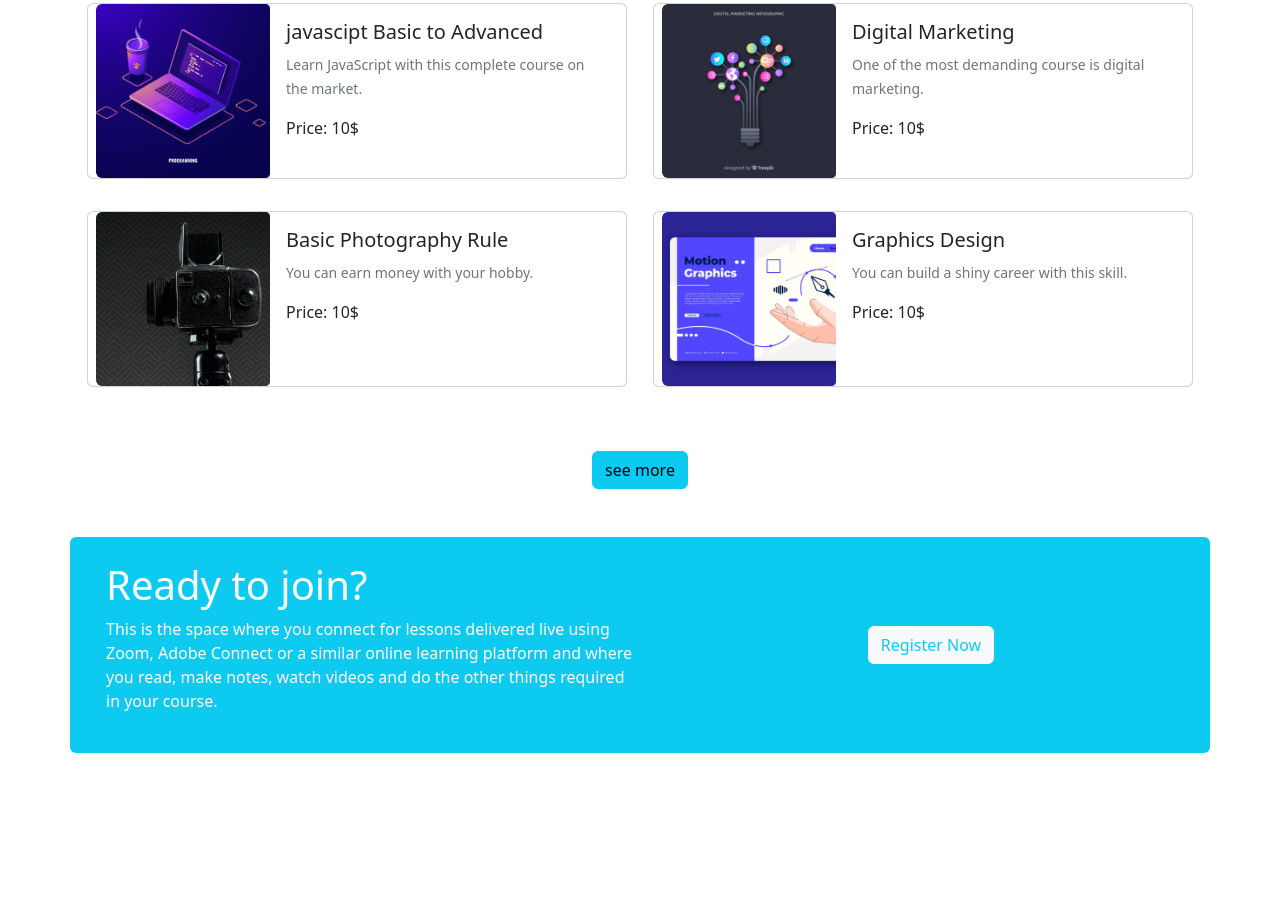
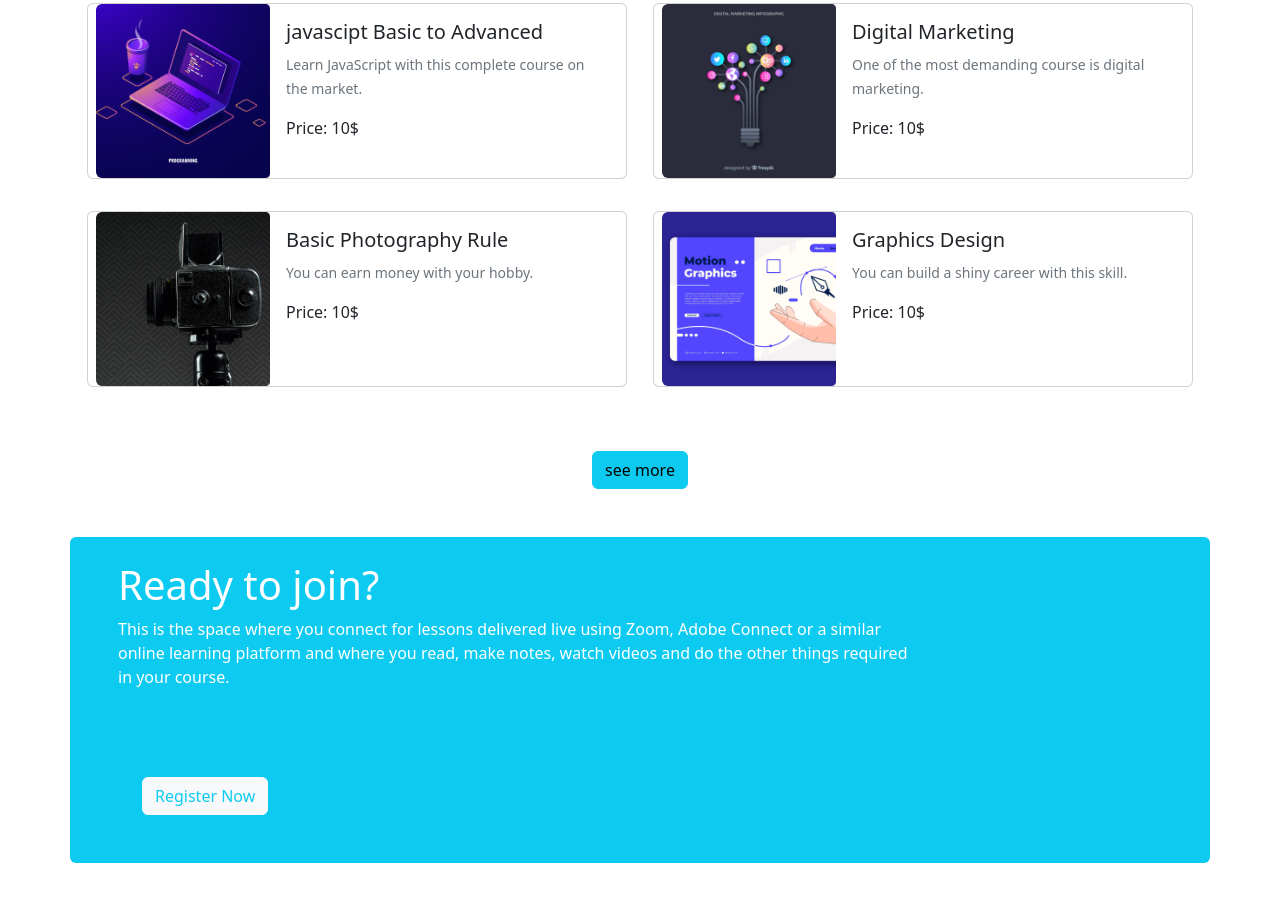
Before and after one commit to ShahNawajFahim/pro-edu, a plain HTML site: page index.html in a window 1280 px wide. Shown: the part 1270-2171 px from the top of the page. Before the commit the page ends 2071 px from the top, so only its background shows below. Drawn offline with nearby package versions, Linux system fonts and the light colour scheme.

Commit message:
join-reposive

```diff
--- a/index.html
+++ b/index.html
@@ -209,15 +209,16 @@
             </div>
         </section>
         <!-- ready to join div start -->
-        <section class="container d-flex bg-info mt-5 mb-5 rounded">
-            <div class="w-50 text-white m-4">
+        <section class="container bg-info rounded ">
+            <div class="container row mt-5 mb-5">
+                <div class="text-white m-4 col-lg-9 col-md-12 col-12">
                     <h1>Ready to join?</h1>
-                <p>This is the space where you connect for lessons delivered live using Zoom, Adobe Connect or a similar
-                    online learning platform and where you read, make notes, watch videos and do the other things
-                    required in your course.</p>
+                    <p>This is the space where you connect for lessons delivered live using Zoom, Adobe Connect or a
+                        similar online learning platform and where you read, make notes, watch videos and do the
+                        other things required in your course.</p>
 
                 </div>
-            <div class=" w-50 text-center my-auto">
+                <div class="col-lg-2 col-md-12 col-12 mb-5 ms-5 mt-5">
 
                     <button type="button" class="btn btn-light text-info " data-bs-toggle="modal"
                         data-bs-target="#exampleModal">Register Now</button>
@@ -247,7 +248,8 @@
                                     </form>
                                 </div>
                                 <div class="modal-footer">
-                                <button type="button" class="btn btn-secondary" data-bs-dismiss="modal">Cancel</button>
+                                    <button type="button" class="btn btn-secondary"
+                                        data-bs-dismiss="modal">Cancel</button>
                                     <button type="button" class="btn btn-primary">Confirm</button>
                                 </div>
                             </div>
@@ -255,8 +257,10 @@
                     </div>
                     <!-- modal end -->
                 </div>
+            </div>
         </section>
         <!-- ready to join div end -->
+
     </main>
     <script src="https://cdn.jsdelivr.net/npm/bootstrap@5.2.0/dist/js/bootstrap.bundle.min.js"
         integrity="sha384-A3rJD856KowSb7dwlZdYEkO39Gagi7vIsF0jrRAoQmDKKtQBHUuLZ9AsSv4jD4Xa"
```
Lines whose indentation alone changed are shown as unchanged.
